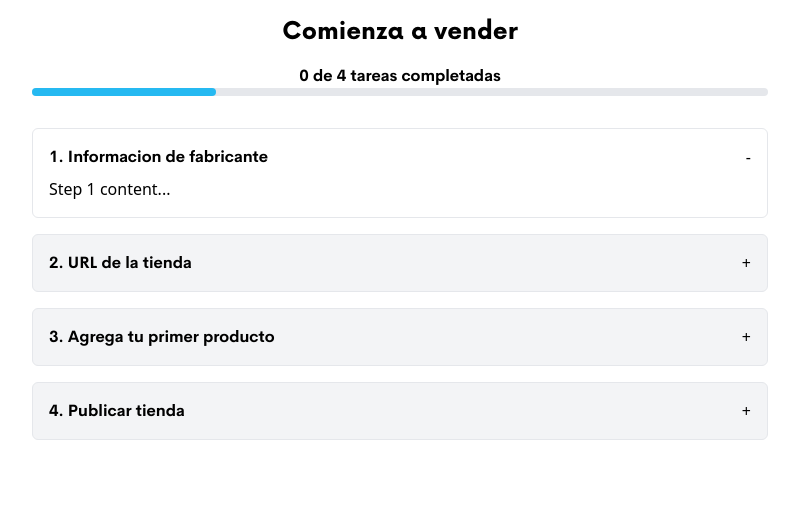
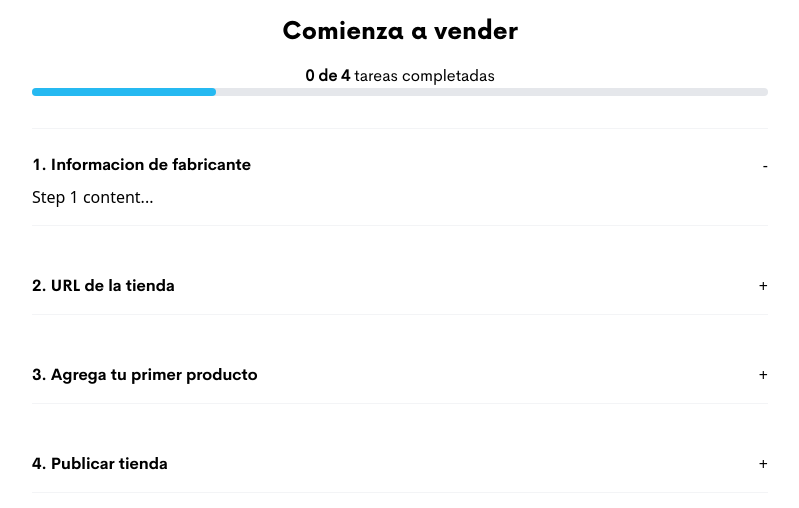
Before and after one commit to hamadawan/ali-project, a Next.js app: page /dashboard/onboarding in a window 1280 px wide. Shown: the top 508 px of the page, without its empty margins (240-1039 px from the left). Built offline with nearby package versions, Linux system fonts and the light colour scheme.

Commit message:
Update onboarding component to match design mockup

```diff
--- a/pages/dashboard/onboarding.tsx
+++ b/pages/dashboard/onboarding.tsx
@@ -17,12 +17,13 @@ const ProgressBar = ({ completion }) => (
 );
 
 const Step = ({ title, content, isActive, onClick }) => (
-  <div className={`border rounded-md p-4 mb-4 ${isActive ? 'bg-white' : 'bg-gray-100'}`}>
+  <div className={'py-6 bg-white'}>
     <div className="flex justify-between items-center cursor-pointer" onClick={onClick}>
       <h2 className="font-bold">{title}</h2>
       <span>{isActive ? '-' : '+'}</span>
     </div>
     {isActive && <div className="mt-2">{content}</div>}
+    <hr className="border-gray-100 mt-4" />
   </div>
 );
 
@@ -37,9 +38,13 @@ const Onboarding = () => {
     <div className="p-4 mx-auto max-w-3xl">
       <div className="h-30 mb-8">
         <h1 className="font-bold text-2xl mb-4 text-center">Comienza a vender</h1>
-        <h2 className="text-center">{`${activeStep} de ${steps.length} tareas completadas`}</h2>
+        <p className="text-center">
+          <span className="font-bold"> {`${activeStep} de ${steps.length} `}</span>
+          tareas completadas
+        </p>
         <ProgressBar completion={activeStep + 1} />
       </div>
+      <hr className="border-gray-100 mt-4" />
       {steps.map((step, index) => (
         <Step
           key={index}
```
